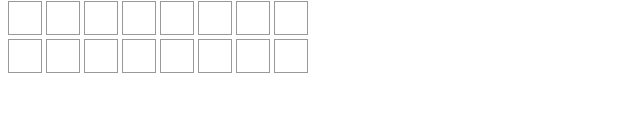
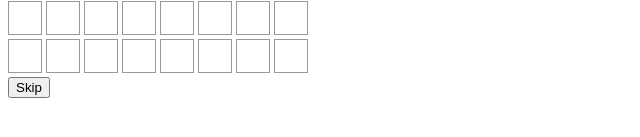
Before and after one commit to UACrimsonDefense/sec-le, a SvelteKit app: page / in a window 1280 px wide. Shown: the part 341-478 px from the top of the page, without its empty margins (0-640 px from the left). Built offline with nearby package versions, Linux system fonts and the light colour scheme.

Commit message:
Add skip endpoint and button

```diff
--- a/src/lib/types.ts
+++ b/src/lib/types.ts
@@ -4,3 +4,5 @@ export type Color = 'correct' | 'present' | 'absent';
 export type NewGame = { termId: number; shape: Shape; maxGuesses: number; definition: string };
 export type GuessBody = { termId: number; guess: string; guessNumber: number };
 export type GuessResult = { colors: Color[]; solved: boolean; answer: string | null };
+export type SkipBody = { termId: number };
+export type SkipResult = { answer: string; definition: string };
--- a/src/routes/+page.svelte
+++ b/src/routes/+page.svelte
@@ -1,6 +1,6 @@
 <script lang="ts">
 	import { onMount } from 'svelte';
-	import type { Shape, Color, NewGame, GuessResult } from '#lib/types.js';
+	import type { Shape, Color, NewGame, GuessResult, SkipResult } from '#lib/types.js';
 
 	let termId = $state(0);
 	let shape = $state<Shape>([]);
@@ -8,7 +8,7 @@
 	let definition = $state('');
 	let guesses = $state<{ text: string; colors: Color[] }[]>([]);
 	let current = $state('');
-	let status = $state<'playing' | 'won' | 'lost'>('playing');
+	let status = $state<'playing' | 'won' | 'lost' | 'skipped'>('playing');
 	let answer = $state('');
 
 	let total = $derived(shape.reduce<number>((n, p) => (typeof p === 'number' ? n + p : n), 0));
@@ -38,6 +38,15 @@
 			answer = r.answer;
 			status = r.solved ? 'won' : 'lost';
 		}
+	}
+
+	async function skip() {
+		const res = await fetch('/api/game/skip', { method: 'POST', body: JSON.stringify({ termId }) });
+		if (!res.ok) return;
+		const r = (await res.json()) as SkipResult;
+		answer = r.answer;
+		definition = r.definition;
+		status = 'skipped';
 	}
 
 	function onkeydown(e: KeyboardEvent) {
@@ -83,8 +92,13 @@
 	</div>
 {/each}
 
-{#if status !== 'playing'}
-	<p>{status === 'won' ? 'You got it!' : 'Out of guesses.'} Answer: <b>{answer}</b></p>
+{#if status === 'playing'}
+	<button onclick={skip}>Skip</button>
+{:else}
+	<p>
+		{{ won: 'You got it!', lost: 'Out of guesses.', skipped: 'Skipped.' }[status]} Answer:
+		<b>{answer}</b>
+	</p>
 	<button onclick={start}>Play again</button>
 {/if}
 
--- /dev/null
+++ b/src/routes/api/game/skip/+server.ts
@@ -0,0 +1,16 @@
+import { json, error } from '@sveltejs/kit';
+import { terms } from '#lib/server/terms.js';
+import type { SkipBody, SkipResult } from '#lib/types.js';
+
+export async function POST({ request }) {
+	if (Number(request.headers.get('content-length')) > 100) error(413, 'Too large');
+
+	const body = (await request.json().catch(() => null)) as Partial<SkipBody> | null;
+	const termId = body?.termId;
+	if (typeof termId !== 'number') error(400, 'Bad request');
+
+	const t = terms.find((t) => t.id === termId);
+	if (!t) error(400, 'Unknown term');
+
+	return json({ answer: t.term, definition: t.definition } satisfies SkipResult);
+}
```
